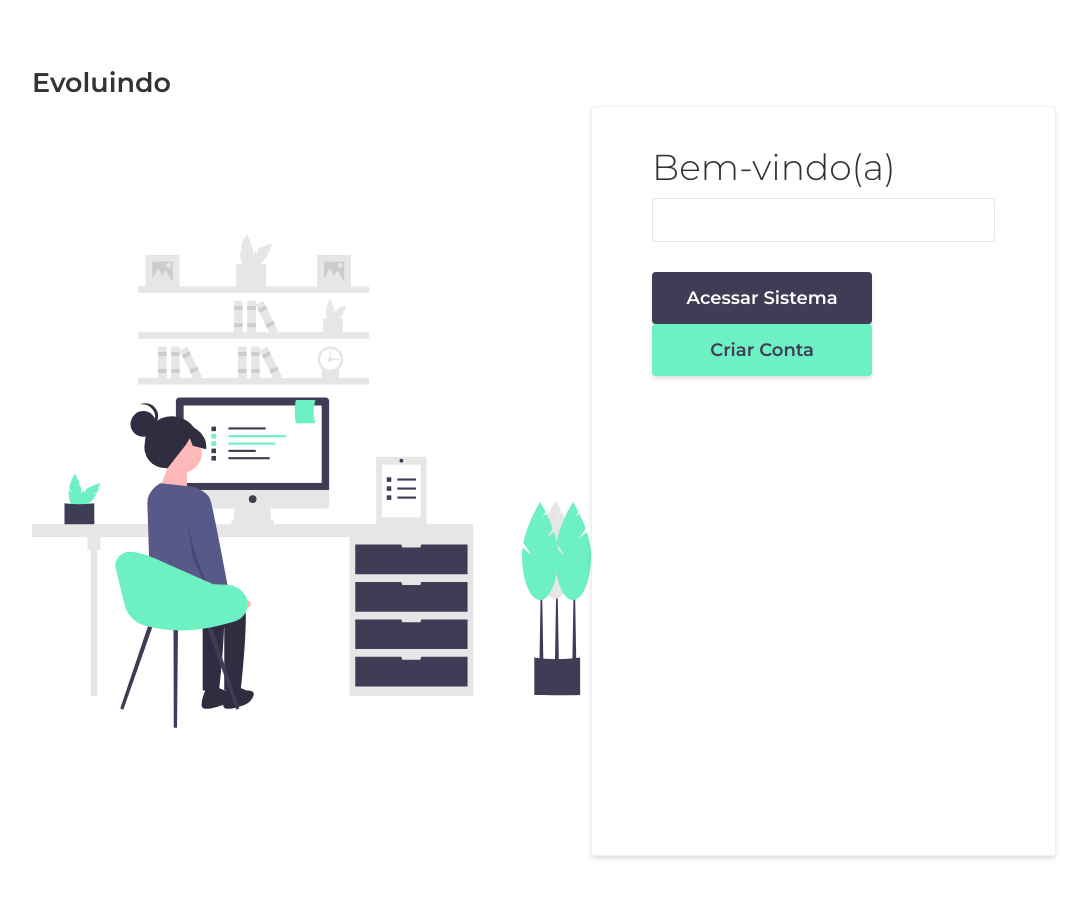
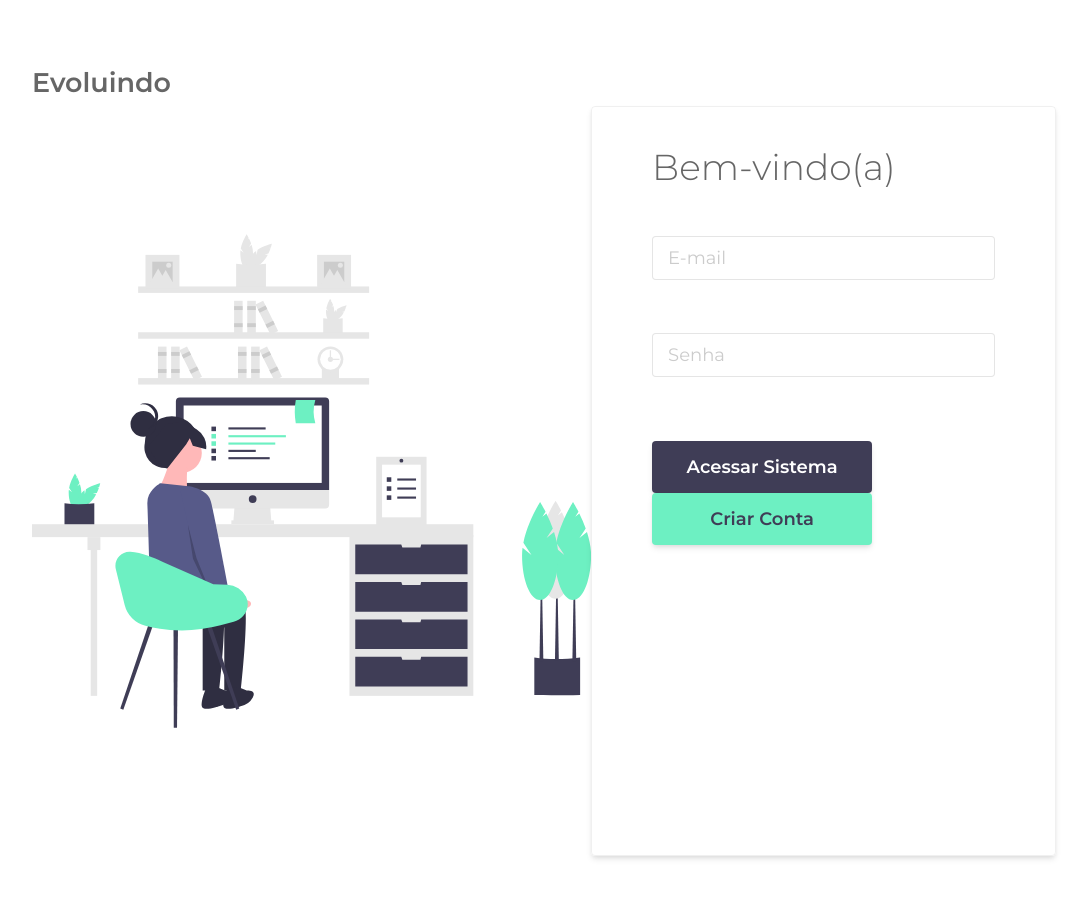
Before and after one commit to YanniF/tcc-pos-frontend, a React (Create React App) app: page / in a window 1280 px wide. Shown: the top 898 px of the page, without its empty margins (96-1183 px from the left). Built offline with nearby package versions, Linux system fonts and the light colour scheme.

Commit message:
Input component

```diff
--- a/src/Auth/Auth.js
+++ b/src/Auth/Auth.js
@@ -17,9 +17,9 @@ function Auth() {
 			<div className={classes.forms}>
 				<Image width="75rem" height="75rem" />
 				{showLogin ? (
-					<Login changeForm={() => setShowLogin(false)} />
+					<Login showLogin={showLogin} changeForm={() => setShowLogin(false)} />
 				) : (
-					<Register changeForm={() => setShowLogin(true)} />
+					<Register showLogin={showLogin} changeForm={() => setShowLogin(true)} />
 				)}
 			</div>
 		</div>
--- a/src/Auth/Auth.module.scss
+++ b/src/Auth/Auth.module.scss
@@ -15,6 +15,7 @@
 	border: $thin-border;
 	border-radius: $border-radius;
 	box-shadow: $box-shadow;
+	overflow: hidden;
 
 	button:not(:last-child) {
 		margin-right: 2rem;
@@ -22,6 +23,31 @@
 }
 
 .title {
+	margin-bottom: 2rem;
 	font-size: 3.6rem;
 	font-weight: 300;
 }
+
+@keyframes slideLeft {
+	0% {
+		transform: translateX(0);
+		opacity: 1;
+	}
+	100% {
+		transform: translateX(-50rem);
+		visibility: hidden;
+		opacity: 0;
+	}
+}
+
+@keyframes slideRight {
+	0% {
+		transform: translateX(0);
+		opacity: 1;
+	}
+	100% {
+		transform: translateX(50rem);
+		visibility: hidden;
+		opacity: 0;
+	}
+}
--- a/src/Auth/Login.js
+++ b/src/Auth/Login.js
@@ -9,22 +9,26 @@ function Login(props) {
 	const handleLogin = () => {
 		console.log('login');
 	};
-
+	console.log(props.showLogin);
 	return (
 		<div className={classes.form}>
+			<div style={{ animation: `${props.showLogin ? classes.slideLeft : classes.slideRight} .6s ease-in-out reverse` }}>
 				<h2 className={classes.title}>Bem-vindo(a)</h2>
 				<div style={{ marginBottom: '30px' }}>
-				<Input />
+					<Input type="email" name="email" label="E-mail" />
+					<Input type="password" name="senha" label="Senha" />
 				</div>
 				<div>
 					<Button title="Acessar Sistema" onClick={handleLogin} styles={{ minWidth: '22rem' }} />
 					<Button title="Criar Conta" type="highlight" onClick={props.changeForm} styles={{ minWidth: '22rem' }} />
 				</div>
 			</div>
+		</div>
 	);
 }
 
 Login.propTypes = {
+	showLogin: PropTypes.bool,
 	changeForm: PropTypes.func,
 };
 
--- a/src/Auth/Register.js
+++ b/src/Auth/Register.js
@@ -11,9 +11,11 @@ function Register(props) {
 
 	return (
 		<div className={classes.form}>
-			<h2 className={classes.title}>Criar Conta</h2>
-			<Button title="Criar Conta" onClick={handleRegister} styles={{ minWidth: '22rem' }} />
-			<Button title="Acessar Sistema" type="highlight" onClick={props.changeForm} styles={{ minWidth: '22rem' }} />
+			<div style={{ animation: `${props.showLogin ? classes.slideLeft : classes.slideRight} .6s ease-in-out reverse` }}>
+				<h2 className={classes.title}>Criar Conta</h2>
+				<Button title="Criar Conta" onClick={handleRegister} styles={{ minWidth: '22rem' }} />
+				<Button title="Acessar Sistema" type="highlight" onClick={props.changeForm} styles={{ minWidth: '22rem' }} />
+			</div>
 		</div>
 	);
 }
--- a/src/shared/components/Input/Input.js
+++ b/src/shared/components/Input/Input.js
@@ -4,11 +4,27 @@ import PropTypes from 'prop-types';
 import classes from './Input.module.scss';
 
 function Input(props) {
-	return <input className={classes.input} onChange={props.onChange} />;
+	return (
+		<div>
+			<input
+				type={props.type || 'text'}
+				name={props.name}
+				className={classes.input}
+				placeholder={props.label}
+				onChange={props.onChange}
+			/>
+			<label htmlFor={props.name} className={classes.label}>
+				{props.label}
+			</label>
+		</div>
+	);
 }
 
 Input.propTypes = {
+	type: PropTypes.string,
+	name: PropTypes.string,
 	value: PropTypes.string,
+	label: PropTypes.string,
 };
 
 export default Input;
--- a/src/shared/components/Input/Input.module.scss
+++ b/src/shared/components/Input/Input.module.scss
@@ -1,14 +1,38 @@
 @import '../../variables.scss';
 
 .input {
-	padding: 1rem 2rem;
+	margin-top: 1.8rem;
+	padding: 1rem 1.5rem;
 	width: 100%;
 	font-size: inherit;
 	font-family: inherit;
+	color: inherit;
 	border: $default-border;
 	border-radius: $border-radius;
 
 	&:focus {
 		outline-color: $highlight-color;
 	}
+
+	&::placeholder {
+		color: lighten($text-color, 40);
+	}
 }
+
+.label {
+	display: block;
+	margin-left: 1.5rem;
+	margin-top: .4rem;
+	transform: translateY(-8rem);
+	transition: all .3s $timing-function;
+}
+
+input:placeholder-shown + label {
+	opacity: 0;
+	visibility: hidden;
+	transform: translateY(-4rem);
+
+	&:focus {
+		opacity: 1;
+	}
+}
--- a/src/shared/variables.scss
+++ b/src/shared/variables.scss
@@ -2,7 +2,7 @@
 // $primary-color: #141c3a;
 $primary-color: #3f3d56;
 $highlight-color: #6df0c2;
-$text-color: #333;
+$text-color: #666;
 $white-color: #fff;
 
 // font
```
Lines whose indentation alone changed are shown as unchanged.
